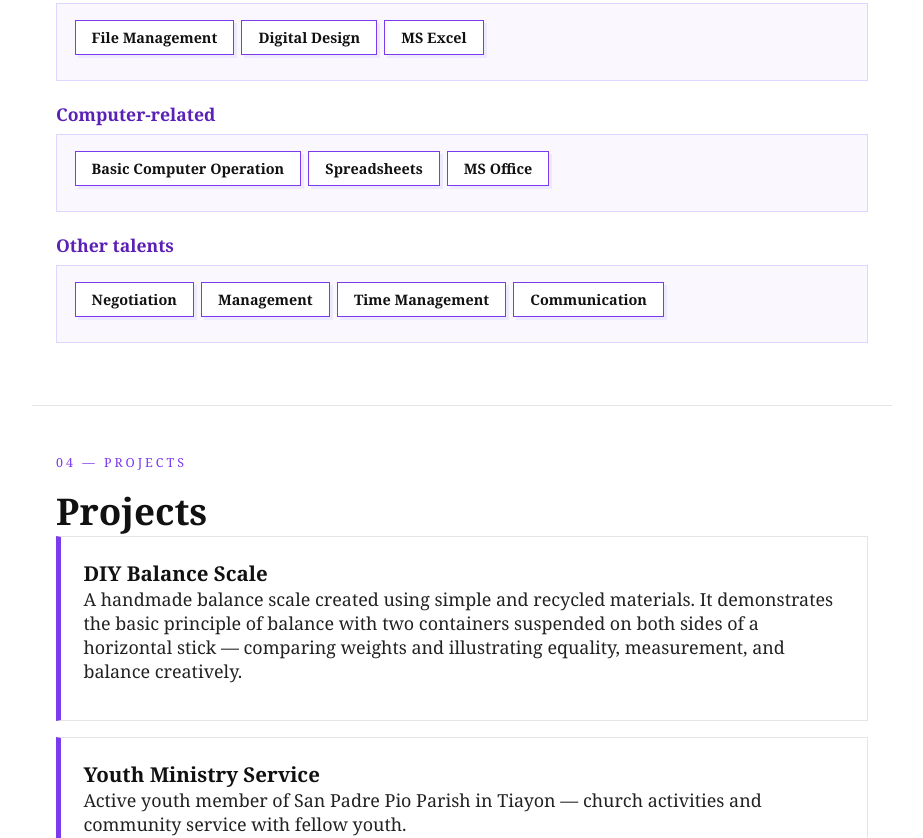
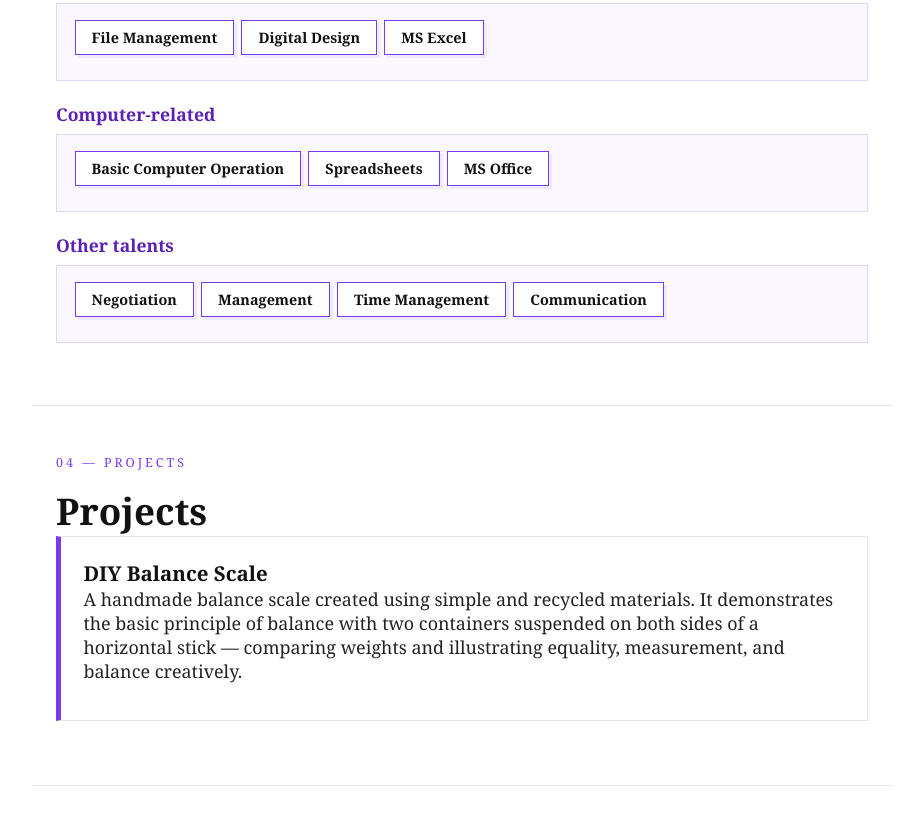
Before and after one commit to UndrtdSync/prezle-jumawid, a plain HTML site: page index.html in a window 1280 px wide. Shown: the part 1962-2800 px from the top of the page, without its empty margins (178-1101 px from the left). Drawn offline with Linux system fonts and the light colour scheme.

Commit message:
Add files via upload

```diff
--- a/index.html
+++ b/index.html
@@ -44,7 +44,7 @@
     <div class="stat"><strong data-count="4">0</strong><small>Schools</small></div>
     <div class="stat"><strong data-count="10">0</strong><small>Skills</small></div>
     <div class="stat"><strong data-count="7">0</strong><small>Achievements</small></div>
-    <div class="stat"><strong data-count="2">0</strong><small>Projects</small></div>
+    <div class="stat"><strong data-count="1">0</strong><small>Projects</small></div>
   </div>
 
   <section id="about" class="reveal">
@@ -91,10 +91,6 @@
       <h3>DIY Balance Scale</h3>
       <p>A handmade balance scale created using simple and recycled materials. It demonstrates the basic principle of balance with two containers suspended on both sides of a horizontal stick — comparing weights and illustrating equality, measurement, and balance creatively.</p>
     </article>
-    <article class="proj">
-      <h3>Youth Ministry Service</h3>
-      <p>Active youth member of San Padre Pio Parish in Tiayon — church activities and community service with fellow youth.</p>
-    </article>
   </section>
 
   <section id="achievements" class="reveal">
```
